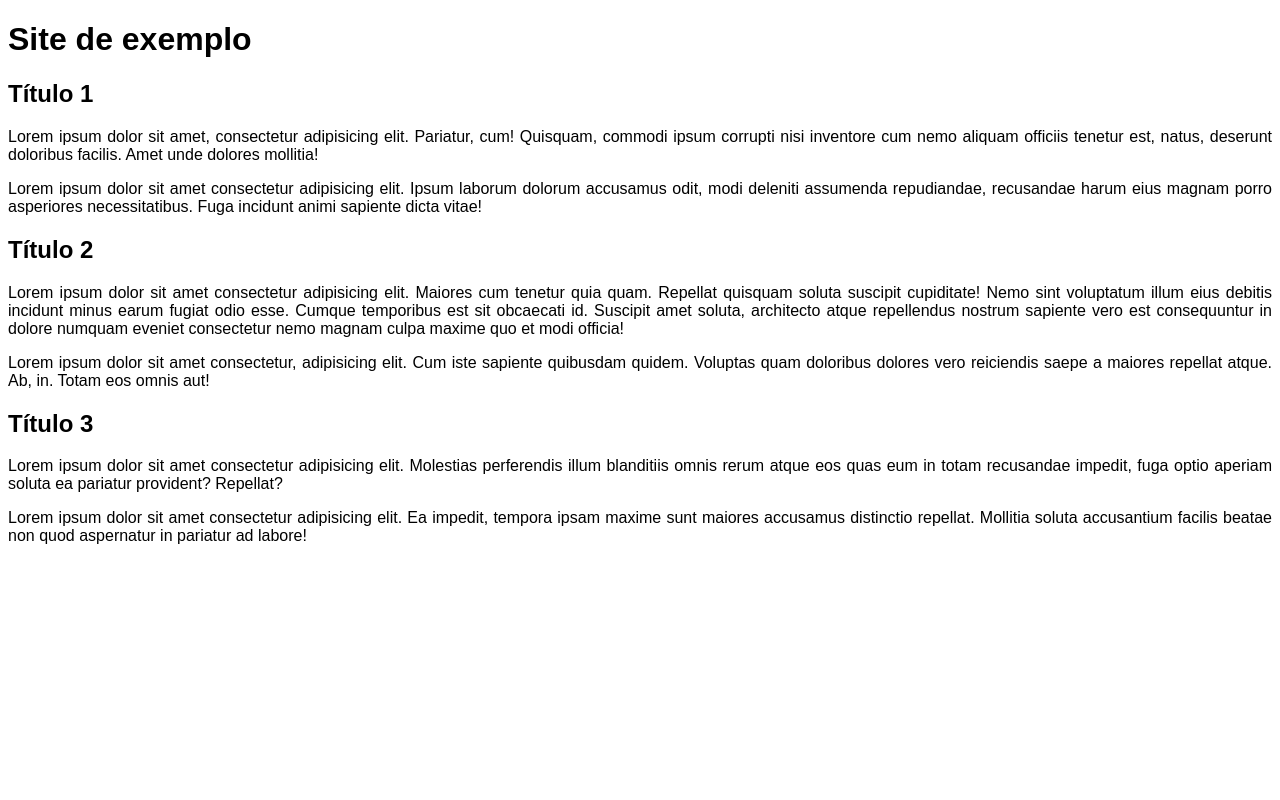
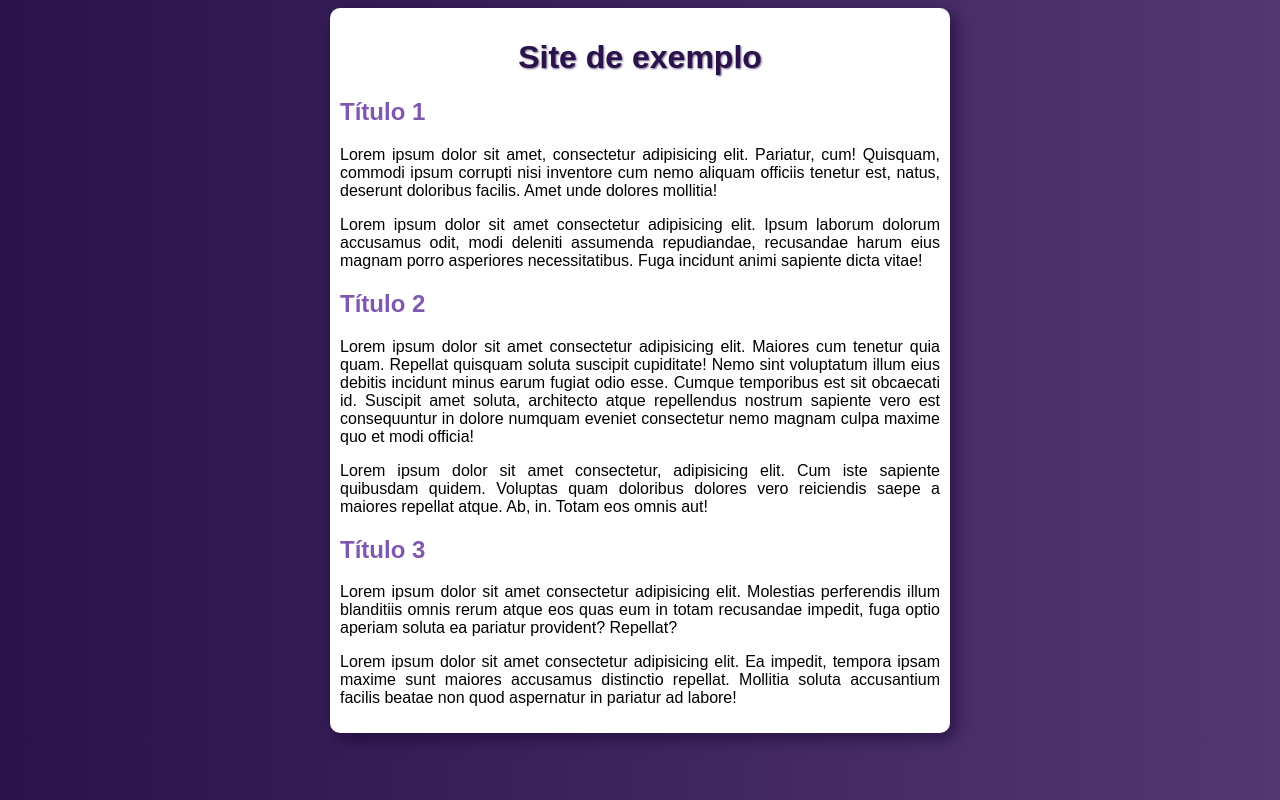
Before and after one commit to WoodyWell/HTML-CSS_Cursoemvideo, a plain HTML site: page ex016/cores03.html in a window 1280 px wide. Drawn offline with Linux system fonts and the light colour scheme.

Commit message:
Aula 1 de tipografia.

```diff
--- a/ex016/style.css
+++ b/ex016/style.css
@@ -3,8 +3,31 @@
 *{
     font-family: Arial, Helvetica, sans-serif;
     /*height: 100%;*/
+}
 
+body {
+    background-image: linear-gradient(to right, #2A124A, #533773);
 }
+
+main {
+    background-color: white;
+    border-radius: 10px;
+    box-shadow: 5px 5px 15px #16042e9c;
+    width: 600px;
+    padding: 10px;
+    margin: auto;
+}
+
+h1 {
+    color: #2A124A;
+    text-align: center;
+    text-shadow: 1px 1px 2px rgba(42, 18, 74, 0.671);
+}
+
+h2 {
+    color: #7F58B0;
+}
+
 
 p {
     text-align: justify;
```
